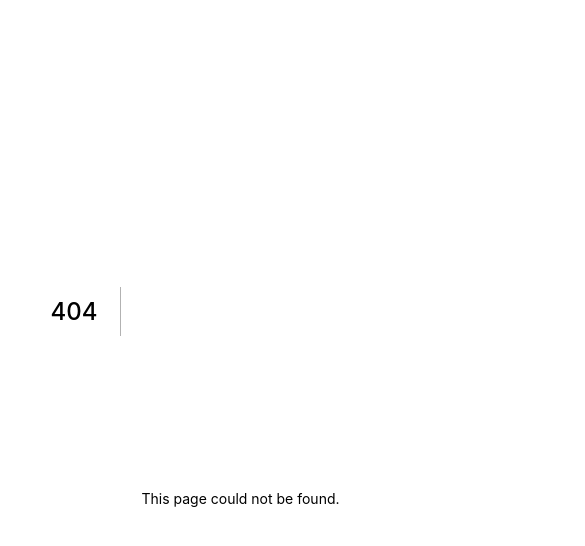
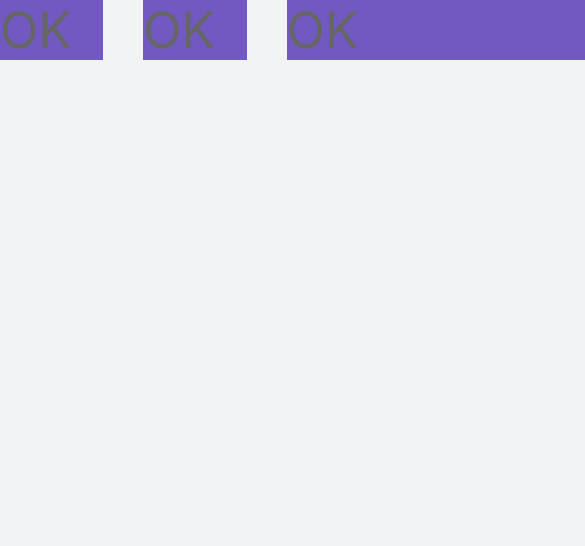
Before and after one commit to andersonsts/moveit, a Next.js app: page /test in a window 390 px wide. Before the commit this address had no page. Shown: the top 546 px of the page, 585 px wide, since content can reach past the window. Built offline with nearby package versions, Linux system fonts and the light colour scheme.

Commit message:
tests with responsiviness

```diff
--- /dev/null
+++ b/src/pages/test.tsx
@@ -0,0 +1,17 @@
+import styles from 'styles/test.module.css'
+
+export default function Test() {
+  return (
+    <div className={styles.container}>
+      <div>
+        OK
+      </div>
+      <div>
+        OK
+      </div>
+      <div>
+        OK
+      </div>
+    </div>
+  )
+}
--- /dev/null
+++ b/src/styles/test.module.css
@@ -0,0 +1,20 @@
+/* remember: if your container is width: 90%, so container div:last-child will be 90vw */
+.container {
+  display: grid;
+  grid-template-columns: repeat(auto-fit, minmax(100px, 1fr));
+  gap: 40px;
+  /* width: 90%; */
+  /* max-width: 900px; */
+  margin: 0 auto;
+}
+
+.container div {
+  background: #7159c1;
+  font-size: 50px;
+}
+
+@media (max-width: 430px) {
+  .container div:last-child {
+    width: 100vw;
+  }
+}
```
